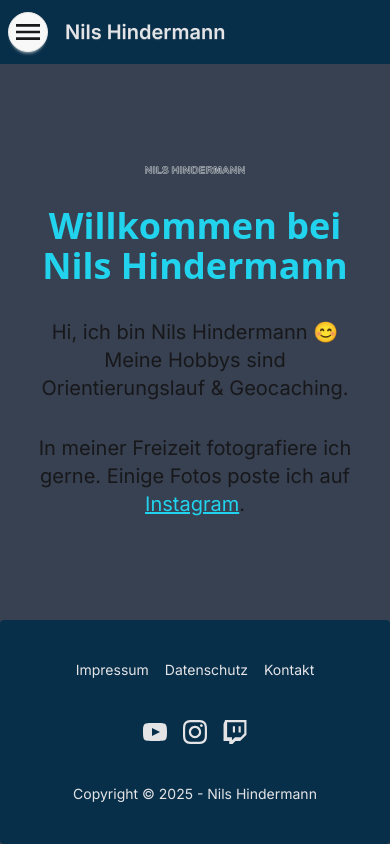
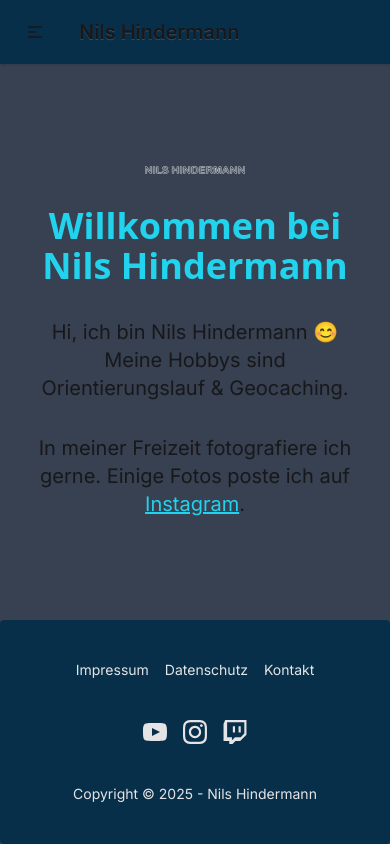
Before and after one commit to nilshindermann/nilsh.ch, a Next.js app: page / in a window 390 px wide. Built offline with nearby package versions, Linux system fonts and the light colour scheme.

Commit message:
Fix navbar on mobile

```diff
--- a/components/Navbar.tsx
+++ b/components/Navbar.tsx
@@ -2,7 +2,7 @@
 
 import Link from 'next/link';
 import { usePathname } from 'next/navigation';
-import React, { ReactElement, useState } from 'react';
+import React, { ReactElement } from 'react';
 
 const links: { href: string; displayName: string }[] = [
     {
@@ -25,59 +25,41 @@ const links: { href: string; displayName: string }[] = [
 
 export default function Navbar(): ReactElement {
     const pathname = usePathname();
-    const [menuOpen, setMenuOpen] = useState<boolean>(false);
 
     return (
-        <div className="navbar bg-neutral text-neutral-content sticky top-0">
-            <div className="flex-1">
-                <div
-                    className={
-                        'dropdown lg:hidden' +
-                        (menuOpen ? ' dropdown-open' : '')
-                    }
-                >
-                    <label
+        <div className="navbar bg-neutral shadow-sm">
+            <div className="navbar-start">
+                <div className="dropdown">
+                    <div
                         tabIndex={0}
-                        className="btn btn-circle swap swap-rotate lg:hidden"
+                        role="button"
+                        className="btn btn-ghost lg:hidden"
                     >
-                        <input
-                            type="checkbox"
-                            checked={menuOpen}
-                            aria-label="Toggle menu"
-                            onChange={(e) => setMenuOpen(e.target.checked)}
-                        />
                         <svg
-                            className="swap-off fill-current"
                             xmlns="http://www.w3.org/2000/svg"
-                            width="32"
-                            height="32"
-                            viewBox="0 0 512 512"
+                            className="h-5 w-5"
+                            fill="none"
+                            viewBox="0 0 24 24"
+                            stroke="currentColor"
                         >
-                            <path d="M64,384H448V341.33H64Zm0-106.67H448V234.67H64ZM64,128v42.67H448V128Z" />
+                            {' '}
+                            <path
+                                stroke-linecap="round"
+                                stroke-linejoin="round"
+                                stroke-width="2"
+                                d="M4 6h16M4 12h8m-8 6h16"
+                            />{' '}
                         </svg>
-                        <svg
-                            className="swap-on fill-current"
-                            xmlns="http://www.w3.org/2000/svg"
-                            width="32"
-                            height="32"
-                            viewBox="0 0 512 512"
-                        >
-                            <polygon points="400 145.49 366.51 112 256 222.51 145.49 112 112 145.49 222.51 256 112 366.51 145.49 400 256 289.49 366.51 400 400 366.51 289.49 256 400 145.49" />
-                        </svg>
-                    </label>
+                    </div>
                     <ul
-                        tabIndex={0}
-                        className={
-                            'menu dropdown-content menu-sm rounded-box bg-base-200 z-[1] mt-3 w-52 p-2 shadow lg:hidden' +
-                            (!menuOpen ? ' hidden' : '')
-                        }
+                        tabIndex={-1}
+                        className="menu menu-sm dropdown-content bg-neutral rounded-box z-1 mt-3 w-52 p-2 shadow"
                     >
                         {links.map((link) => (
                             <li key={link.href}>
                                 <Link
                                     href={link.href}
-                                    onClick={() => setMenuOpen(false)}
-                                    className={`text-inherit no-underline ${pathname == link.href ? 'font-bold' : ''}`}
+                                    className={`text-neutral-content no-underline ${pathname == link.href ? 'text-white underline' : ''}`}
                                 >
                                     {link.displayName}
                                 </Link>
@@ -89,13 +71,13 @@ export default function Navbar(): ReactElement {
                     Nils Hindermann
                 </Link>
             </div>
-            <div className="hidden flex-none lg:block">
+            <div className="navbar-end hidden lg:flex">
                 <ul className="menu menu-horizontal px-1">
                     {links.map((link) => (
                         <li key={link.href}>
                             <Link
                                 href={link.href}
-                                className={`text-inherit no-underline ${pathname == link.href ? 'font-bold' : ''}`}
+                                className={`text-neutral-content no-underline ${pathname == link.href ? 'text-white underline' : ''}`}
                             >
                                 {link.displayName}
                             </Link>
```
